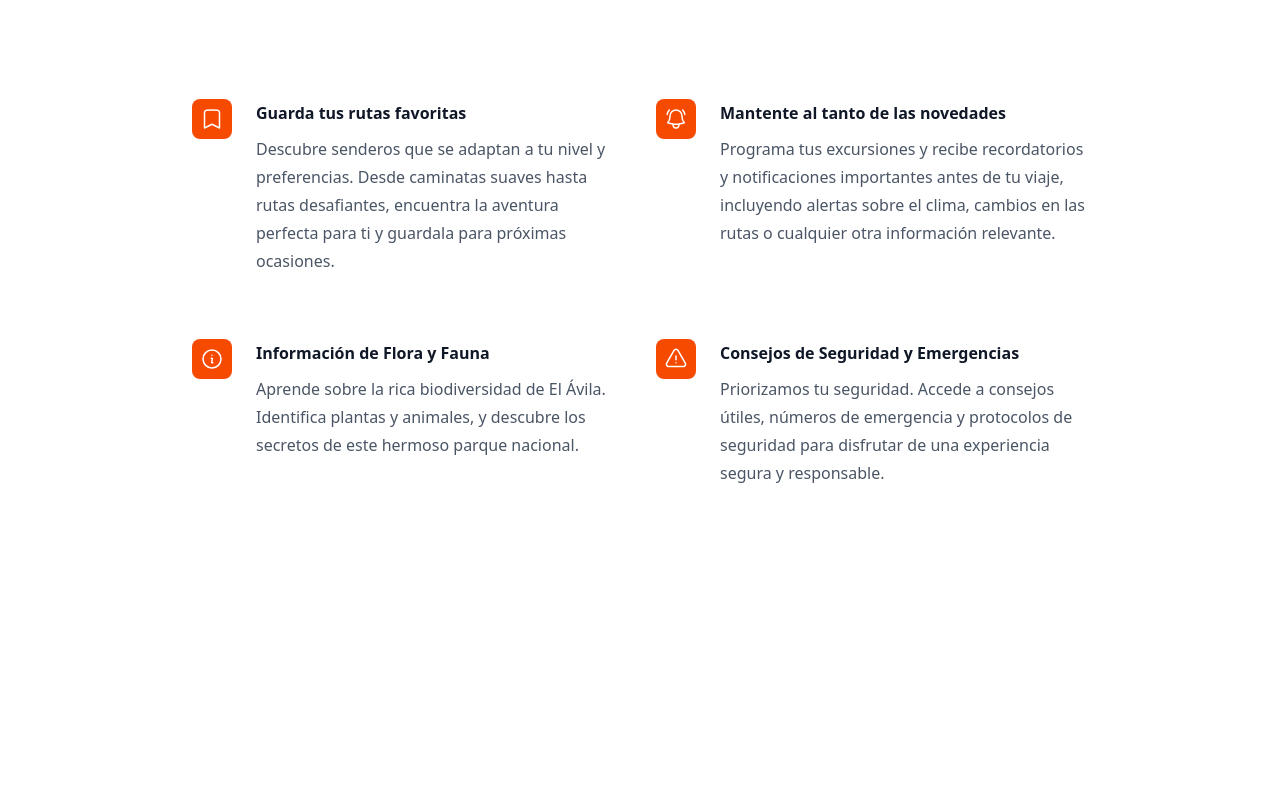
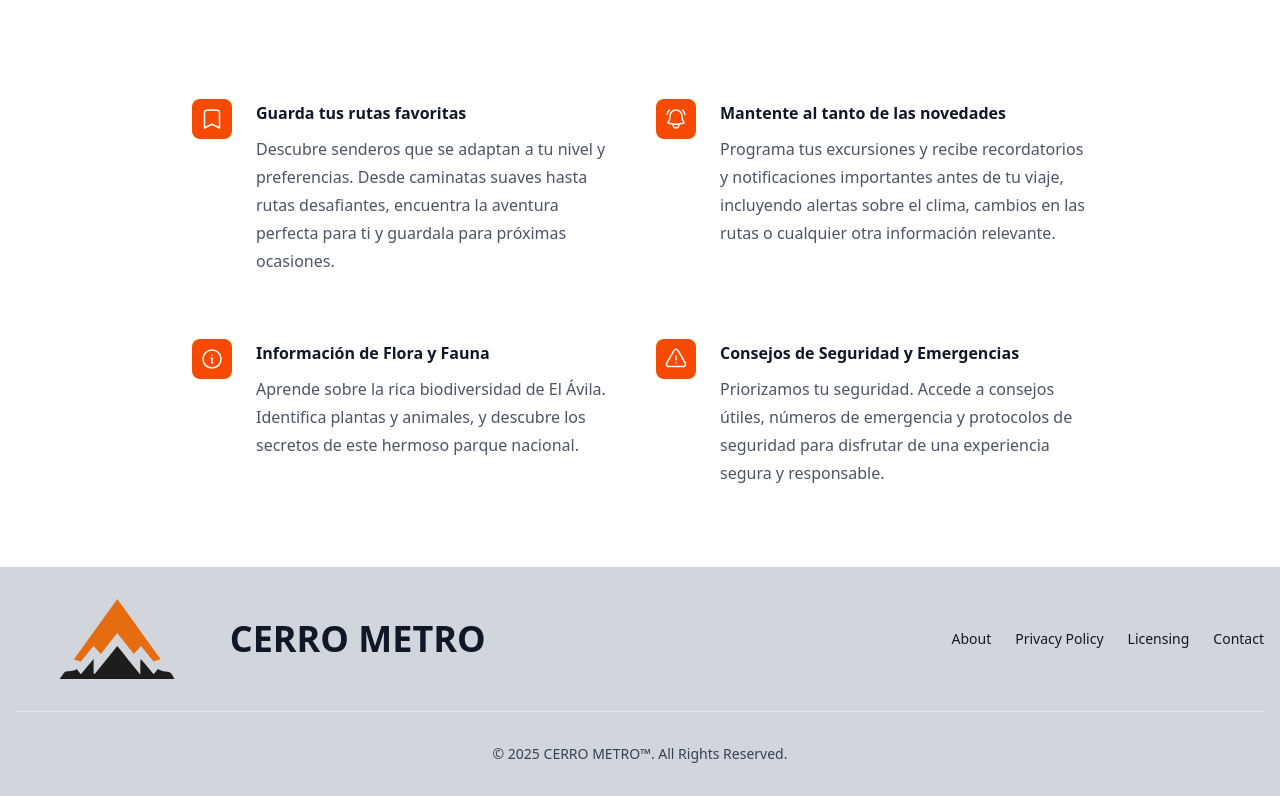
Before and after one commit to Buenaparte/cerro-metro-1, a React (Vite) app: page /home in a window 1280 px wide. Shown: the part 381-1177 px from the top of the page. Before the commit the page ends 868 px from the top, so only its background shows below. Built offline with nearby package versions, Linux system fonts and the light colour scheme; no server answers.

Commit message:
Componentes adicionales, actualización de la página principal

```diff
--- a/src/components/Footer.jsx
+++ b/src/components/Footer.jsx
@@ -0,0 +1,38 @@
+import React from 'react'
+import { Link } from 'react-router'
+
+export default function Footer() {
+
+    return (
+
+
+    <footer className="bg-gray-300  w-screen bottom-0">
+        <div className="w-full max-w-screen-xl mx-auto p-4 md:py-8">
+            <div className="sm:flex sm:items-center sm:justify-between">
+                <a href="https://flowbite.com/" className="flex items-center mb-4 sm:mb-0 space-x-3 rtl:space-x-reverse">
+                    <img src="https://flowbite.com/docs/images/logo.svg" className="h-8" alt="Flowbite Logo" />
+                    <span className="self-center text-2xl font-semibold whitespace-nowrap dark:text-white">Flowbite</span>
+                </a>
+                <ul className="flex flex-wrap items-center mb-6 text-sm font-medium text-gray-500 sm:mb-0 dark:text-gray-400">
+                    <li>
+                        <Link className="hover:underline me-4 md:me-6">About</Link>
+                    </li>
+                    <li>
+                        <Link className="hover:underline me-4 md:me-6">Privacy Policy</Link>
+                    </li>
+                    <li>
+                        <Link className="hover:underline me-4 md:me-6">Licensing</Link>
+                    </li>
+                    <li>
+                        <Link className="hover:underline">Contact</Link>
+                    </li>
+                </ul>
+            </div>
+            <hr className="my-6 border-gray-200 sm:mx-auto dark:border-gray-700 lg:my-8" />
+            <span className="block text-sm text-gray-500 sm:text-center dark:text-gray-400">© 2023 <a href="https://flowbite.com/" className="hover:underline">Flowbite™</a>. All Rights Reserved.</span>
+        </div>
+    </footer>
+
+
+    )
+}
--- a/src/components/Header_NoSession.jsx
+++ b/src/components/Header_NoSession.jsx
@@ -29,7 +29,7 @@ export default function Header_NoSession() {
   console.log(logged, profile)
   const principal_colors = "text-orange-600 hover:text-orange-950 active:text-orange-600"
   return (
-    <div className="w-full bg-gray-300 fixed top-0 left-0 shadow-md z-50 font-bold">
+    <div className="w-full bg-gray-300 w-screen top-0 left-0 shadow-md z-50 font-bold relative">
       <div className="flex flex-col w-full items-center justify-center px-20 py-2">
         <div className="flex flex-col w-full items-center justify-center">
           <div className="flex w-full items-center justify-between">
--- a/src/components/Frame1_Home.jsx
+++ b/src/components/Pagina_Principal.jsx
@@ -1,10 +1,12 @@
 import React from 'react'
+import { Link } from 'react-router'
+import { Logo_responsive } from './Logo_responsive'
 
 export default function Frame1_Home() {
     const style = {
         width: '100%',
         top: '100px',
-        position: 'absolute'
+        position: 'absolute',
 
     }
   return (
@@ -19,7 +21,7 @@ export default function Frame1_Home() {
                 <dl className="grid max-w-xl grid-cols-1 gap-x-8 gap-y-10 lg:max-w-none lg:grid-cols-2 lg:gap-y-16">
                     <div className="relative pl-16">
                         <dt className="text-base/7 font-semibold text-gray-900">
-                            <div className="absolute top-0 left-0 flex size-10 items-center justify-center rounded-lg bg-orange-600">
+                            <div className="absolute top-0 left-0 flex size-10 items-center justify-center rounded-lg bg-orange-600 transition delay-150 duration-300 ease-in-out hover:-translate-y-1 hover:scale-110">
                                 <svg xmlns="http://www.w3.org/2000/svg" fill="none" viewBox="0 0 24 24" strokeWidth={1.5} stroke="currentColor" className="size-6 text-white">
                                     <path strokeLinecap="round" strokeLinejoin="round" d="M17.593 3.322c1.1.128 1.907 1.077 1.907 2.185V21L12 17.25 4.5 21V5.507c0-1.108.806-2.057 1.907-2.185a48.507 48.507 0 0 1 11.186 0Z" />
                                 </svg>
@@ -30,7 +32,7 @@ export default function Frame1_Home() {
                     </div>
                     <div className="relative pl-16">
                         <dt className="text-base/7 font-semibold text-gray-900">
-                            <div className="absolute top-0 left-0 flex size-10 items-center justify-center rounded-lg bg-orange-600">
+                            <div className="absolute top-0 left-0 flex size-10 items-center justify-center rounded-lg bg-orange-600 transition delay-150 duration-300 ease-in-out hover:-translate-y-1 hover:scale-110">
                                 <svg xmlns="http://www.w3.org/2000/svg" fill="none" viewBox="0 0 24 24" strokeWidth={1.5} stroke="currentColor" className="size-6 text-white">
                                     <path strokeLinecap="round" strokeLinejoin="round" d="M14.857 17.082a23.848 23.848 0 0 0 5.454-1.31A8.967 8.967 0 0 1 18 9.75V9A6 6 0 0 0 6 9v.75a8.967 8.967 0 0 1-2.312 6.022c1.733.64 3.56 1.085 5.455 1.31m5.714 0a24.255 24.255 0 0 1-5.714 0m5.714 0a3 3 0 1 1-5.714 0M3.124 7.5A8.969 8.969 0 0 1 5.292 3m13.416 0a8.969 8.969 0 0 1 2.168 4.5" />
                                 </svg>
@@ -41,7 +43,7 @@ export default function Frame1_Home() {
                     </div>
                     <div className="relative pl-16">
                         <dt className="text-base/7 font-semibold text-gray-900">
-                            <div className="absolute top-0 left-0 flex size-10 items-center justify-center rounded-lg bg-orange-600">
+                            <div className="absolute top-0 left-0 flex size-10 items-center justify-center rounded-lg bg-orange-600 transition delay-150 duration-300 ease-in-out hover:-translate-y-1 hover:scale-110">
                                 <svg xmlns="http://www.w3.org/2000/svg" fill="none" viewBox="0 0 24 24" strokeWidth={1.5} stroke="currentColor" className="size-6 text-white">
                                     <path strokeLinecap="round" strokeLinejoin="round" d="m11.25 11.25.041-.02a.75.75 0 0 1 1.063.852l-.708 2.836a.75.75 0 0 0 1.063.853l.041-.021M21 12a9 9 0 1 1-18 0 9 9 0 0 1 18 0Zm-9-3.75h.008v.008H12V8.25Z" />
                                 </svg>
@@ -52,7 +54,7 @@ export default function Frame1_Home() {
                     </div>
                     <div className="relative pl-16">
                         <dt className="text-base/7 font-semibold text-gray-900">
-                            <div className="absolute top-0 left-0 flex size-10 items-center justify-center rounded-lg bg-orange-600">
+                            <div className="absolute top-0 left-0 flex size-10 items-center justify-center rounded-lg bg-orange-600 transition delay-150 duration-300 ease-in-out hover:-translate-y-1 hover:scale-110">
                                 <svg xmlns="http://www.w3.org/2000/svg" fill="none" viewBox="0 0 24 24" strokeWidth={1.5} stroke="currentColor" className="size-6 text-white">
                                     <path strokeLinecap="round" strokeLinejoin="round" d="M12 9v3.75m-9.303 3.376c-.866 1.5.217 3.374 1.948 3.374h14.71c1.73 0 2.813-1.874 1.948-3.374L13.949 3.378c-.866-1.5-3.032-1.5-3.898 0L2.697 16.126ZM12 15.75h.007v.008H12v-.008Z" />
                                 </svg>
@@ -64,6 +66,33 @@ export default function Frame1_Home() {
                 </dl>
             </div>
         </div>
+        <footer className="bg-gray-300  w-screen bottom-0 mt-20">
+            <div className="w-full max-w-screen-xl mx-auto p-4 md:py-8">
+                <div className="sm:flex sm:items-center sm:justify-between">
+                    <a href="https://flowbite.com/" className="flex items-center mb-4 sm:mb-0 space-x-3 rtl:space-x-reverse">
+                        <Logo_responsive className="!relative !w-[201.72px] !h-[80px]" />
+                        <span className="self-center text-4xl font-bold whitespace-nowrap text-gray-900">CERRO METRO</span>
+                    </a>
+                    <ul className="flex flex-wrap items-center mb-6 text-sm font-medium text-gray-900 sm:mb-0 dark:text-gray-400">
+                        <li>
+                            <Link className="hover:underline me-4 md:me-6 text-gray-900">About</Link>
+                        </li>
+                        <li>
+                            <Link className="hover:underline me-4 md:me-6 text-gray-900">Privacy Policy</Link>
+                        </li>
+                        <li>
+                            <Link className="hover:underline me-4 md:me-6 text-gray-900">Licensing</Link>
+                        </li>
+                        <li>
+                            <Link className="hover:underline text-gray-900">Contact</Link>
+                        </li>
+                    </ul>
+                </div>
+                <hr className="my-6 border-gray-200 sm:mx-auto dark:border-gray-800 lg:my-8" />
+                <span className="block text-sm text-gray-700 sm:text-center dark:text-gray-400">© 2025 <a href="https://flowbite.com/" className="hover:underline">CERRO METRO™</a>. All Rights Reserved.</span>
+            </div>
+        </footer>
     </div>
+
   )
 }
--- a/src/pages/Home.jsx
+++ b/src/pages/Home.jsx
@@ -1,7 +1,8 @@
 import React, {use} from 'react'
 import Header_NoSession from '../components/Header_NoSession'
 import { UserContext } from '../components/User_Context'
-import Frame1_Home from '../components/Frame1_Home'
+import Pagina_Principal from '../components/Pagina_Principal'
+import Footer from '../components/Footer'
 
 function Home() {
 
@@ -13,10 +14,11 @@ function Home() {
   return (
       <div className='container'>
         <Header_NoSession/>
-        <Frame1_Home/>
+        <Pagina_Principal/>
+      </div>
 
 
-      </div>
+
   )
 }
 
```
